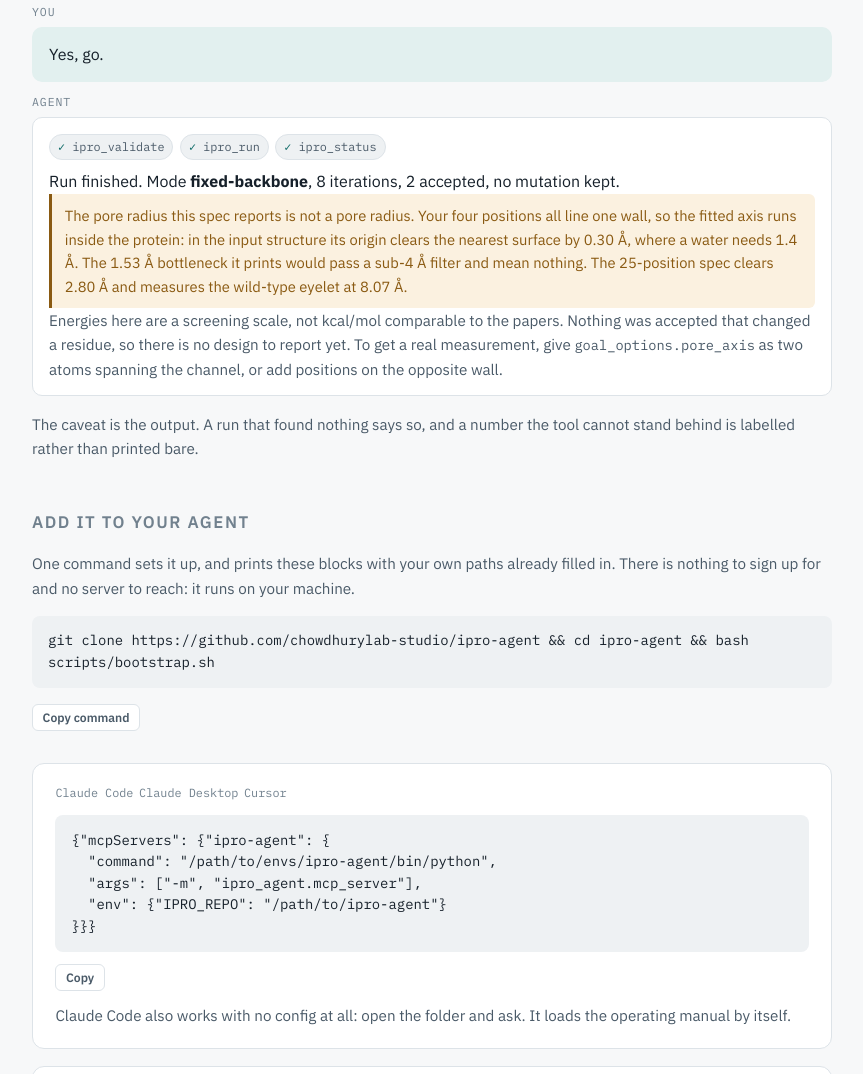
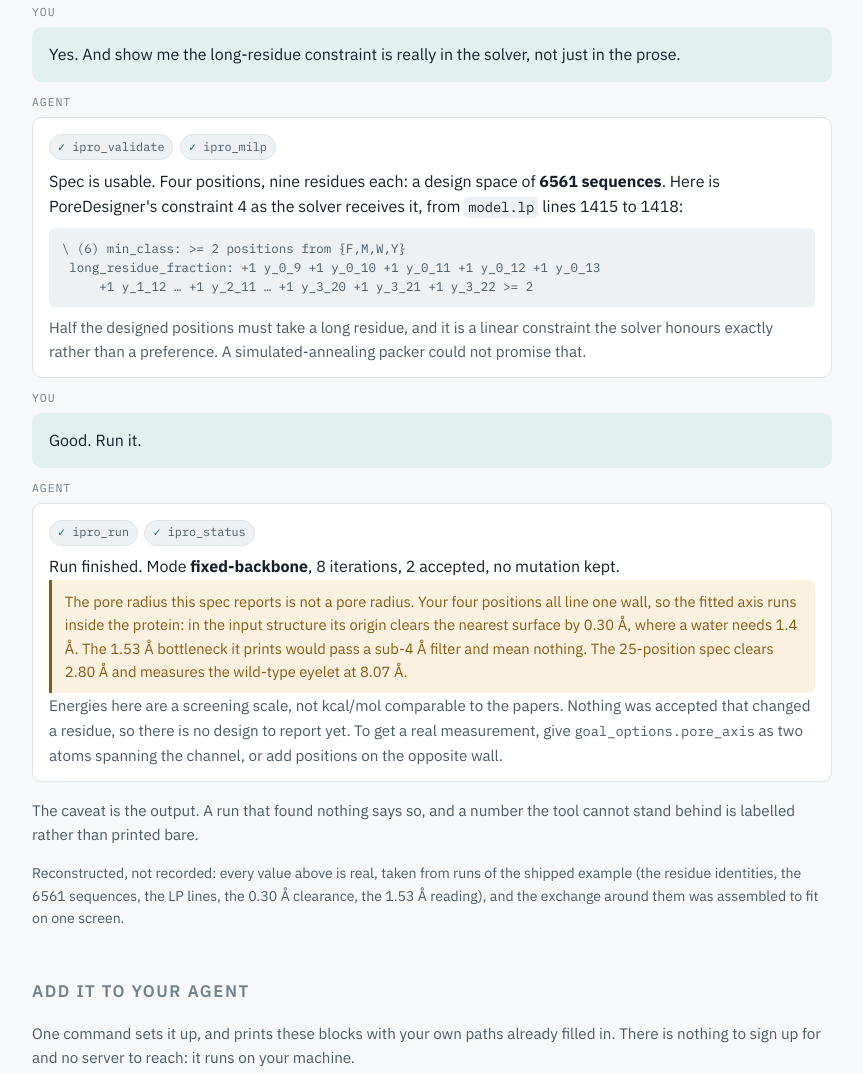
Before and after one commit to chowdhurylab-studio/ipro-agent, a plain HTML site: page docs/index.html in a window 1280 px wide. Shown: the part 932-2006 px from the top of the page, without its empty margins (208-1071 px from the left). Drawn offline with Linux system fonts and the light colour scheme.

Commit message:
a demo that shows what works before it shows what does not
The old one had two problems. It demonstrated only the tool admitting it could
not stand behind a number, which after section 7m is not the only thing worth
knowing about it, and the README called it "how it is actually used", which
reads as a recording of a session that never happened.

The conversation now earns the refusal. It resolves 18, 20, 38 and 40 against
the right chain, then proves PoreDesigner's constraint 4 is inside the integer
program by quoting model.lp lines 1415 to 1418 verbatim, then runs, and only
then refuses the pore reading. Capability first, caveat last, same ending.

Every value in it is real and taken from the shipped example, including the LP
excerpt and the 6561-sequence design space, and both the page and the README
now say plainly that the exchange around those values is reconstructed rather
than recorded. The repo asks that of its own numbers; it should ask it of its
own screenshots.

Rendered with headless Chrome at 2x rather than screenshotted from a pane, so
the capture is deterministic and does not depend on how wide a window happened
to be. Both themes are built from the page's own data-theme support, and the
README and HANDOFF use a picture element so GitHub serves whichever the reader
is in.

209 tests pass; the suite now checks both themes ship and both documents carry
the picture element.

Co-Authored-By: Claude Opus 5 <noreply@anthropic.com>

```diff
--- a/docs/index.html
+++ b/docs/index.html
@@ -93,6 +93,8 @@
   .tool::before { content: "✓ "; color: var(--accent); }
   .resolved { font-family: var(--mono); font-size: 0.84rem; display: grid; gap: 0.15rem; margin-block: 0.4rem; color: var(--ink-soft); }
   .resolved b { color: var(--ink); font-weight: 600; }
+  .lp { font-family: var(--mono); font-size: 0.78rem; line-height: 1.5; background: var(--surface-2); border-radius: 6px; padding: 0.7rem 0.8rem; white-space: pre-wrap; overflow-wrap: anywhere; color: var(--ink-soft); margin-block: 0.5rem; }
+  .bubble code { font-family: var(--mono); font-size: 0.86em; background: var(--surface-2); padding: 0.1em 0.3em; border-radius: 4px; }
   .flag { border-left: 3px solid var(--warn); background: var(--warn-soft); color: var(--warn); padding: 0.6rem 0.8rem; border-radius: 0 6px 6px 0; font-size: 0.92rem; }
 
   .cards { display: grid; gap: 1.1rem; margin-block: 1rem 0; }
@@ -149,12 +151,27 @@
       </div>
       <div class="turn you">
         <span class="who">You</span>
-        <div class="bubble">Yes, go.</div>
+        <div class="bubble">Yes. And show me the long-residue constraint is really in the solver, not just in the prose.</div>
       </div>
       <div class="turn">
         <span class="who">Agent</span>
         <div class="bubble">
-          <div class="tools"><span class="tool">ipro_validate</span><span class="tool">ipro_run</span><span class="tool">ipro_status</span></div>
+          <div class="tools"><span class="tool">ipro_validate</span><span class="tool">ipro_milp</span></div>
+          <p>Spec is usable. Four positions, nine residues each: a design space of <b>6561 sequences</b>. Here is PoreDesigner's constraint 4 as the solver receives it, from <code>model.lp</code> lines 1415 to 1418:</p>
+          <div class="lp">\ (6) min_class: &gt;= 2 positions from {F,M,W,Y}
+ long_residue_fraction: +1 y_0_9 +1 y_0_10 +1 y_0_11 +1 y_0_12 +1 y_0_13
+     +1 y_1_12 … +1 y_2_11 … +1 y_3_20 +1 y_3_21 +1 y_3_22 &gt;= 2</div>
+          <p class="note">Half the designed positions must take a long residue, and it is a linear constraint the solver honours exactly rather than a preference. A simulated-annealing packer could not promise that.</p>
+        </div>
+      </div>
+      <div class="turn you">
+        <span class="who">You</span>
+        <div class="bubble">Good. Run it.</div>
+      </div>
+      <div class="turn">
+        <span class="who">Agent</span>
+        <div class="bubble">
+          <div class="tools"><span class="tool">ipro_run</span><span class="tool">ipro_status</span></div>
           <p>Run finished. Mode <b>fixed-backbone</b>, 8 iterations, 2 accepted, no mutation kept.</p>
           <div class="flag">The pore radius this spec reports is not a pore radius. Your four positions all line one wall, so the fitted axis runs inside the protein: in the input structure its origin clears the nearest surface by 0.30 Å, where a water needs 1.4 Å. The 1.53 Å bottleneck it prints would pass a sub-4 Å filter and mean nothing. The 25-position spec clears 2.80 Å and measures the wild-type eyelet at 8.07 Å.</div>
           <p class="note">Energies here are a screening scale, not kcal/mol comparable to the papers. Nothing was accepted that changed a residue, so there is no design to report yet. To get a real measurement, give <span style="font-family:var(--mono);font-size:.9em">goal_options.pore_axis</span> as two atoms spanning the channel, or add positions on the opposite wall.</p>
@@ -162,6 +179,7 @@
       </div>
     </div>
     <p class="note">The caveat is the output. A run that found nothing says so, and a number the tool cannot stand behind is labelled rather than printed bare.</p>
+    <p class="note" style="font-size:0.88rem">Reconstructed, not recorded: every value above is real, taken from runs of the shipped example (the residue identities, the 6561 sequences, the LP lines, the 0.30 Å clearance, the 1.53 Å reading), and the exchange around them was assembled to fit on one screen.</p>
   </section>
 
   <section>
```
Also changed, not shown: docs/demo-chat-dark.gif (added), docs/demo-chat-dark.png (added), docs/demo-chat.gif, docs/demo-chat.png, 4 other files.
